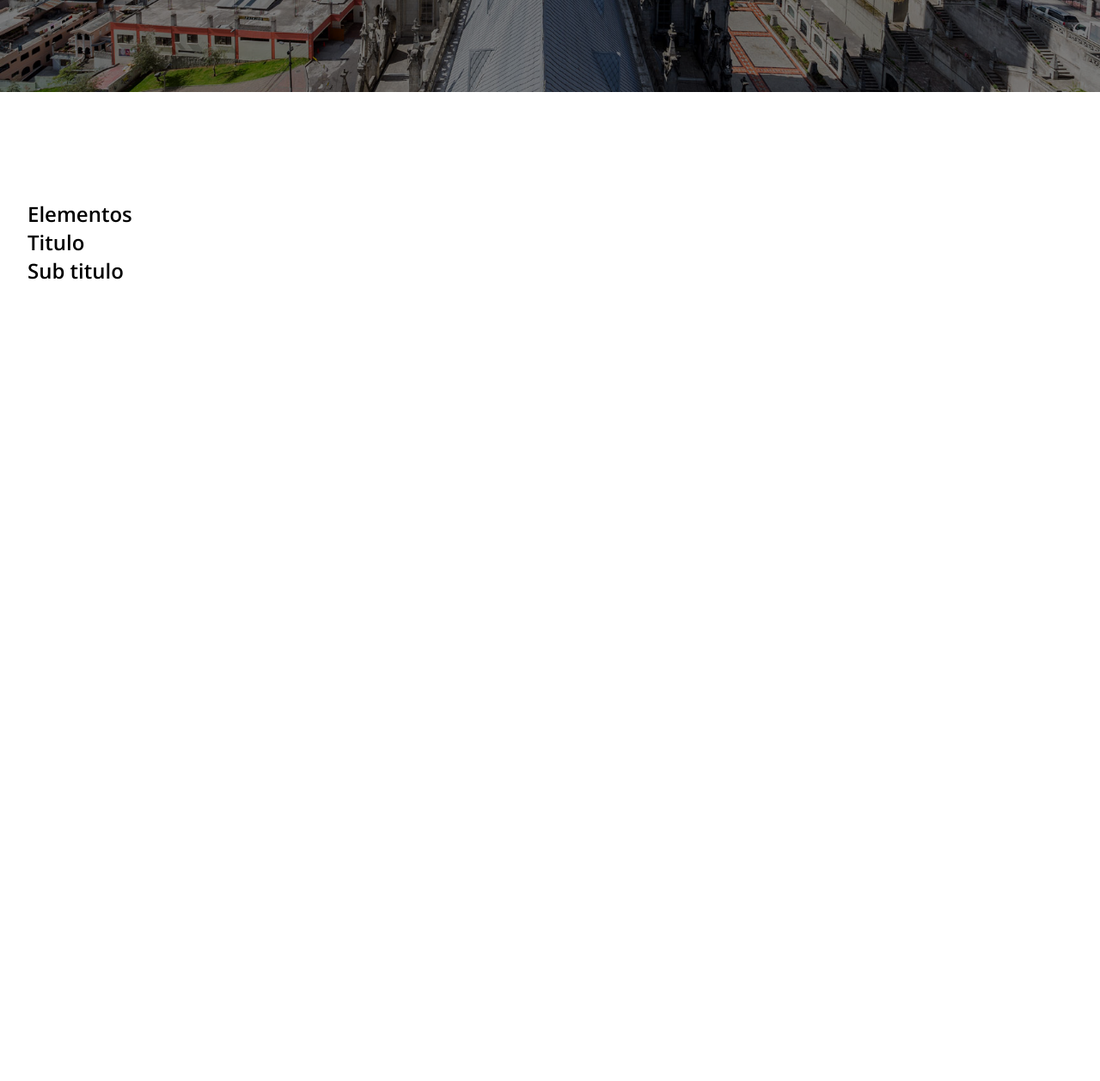
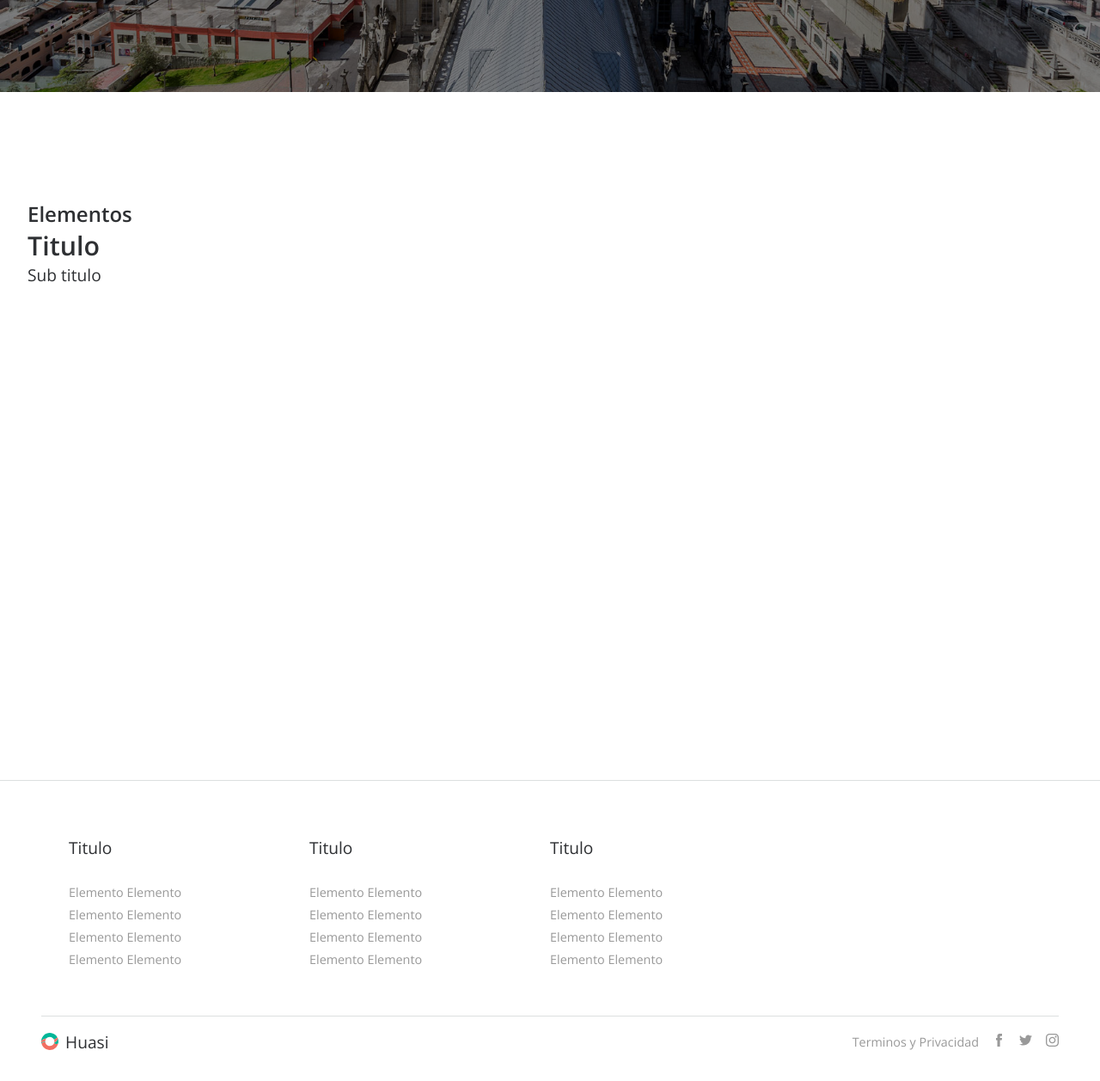
Before and after one commit to guoyu07/Huasi, a PHP site: page / in a window 1280 px wide. Shown: the part 693-1950 px from the top of the page at 86% size. Before the commit the page ends 1018 px from the top, so only its background shows below. Run offline with PHP 8.4, Linux system fonts and the light colour scheme; some libraries are stand-ins or nearby versions.

Commit message:
Footer y social icons
Crear el html y css básico para el footer del sitio. Añadir los iconos
soy de redes sociales

```diff
--- a/index.php
+++ b/index.php
@@ -20,7 +20,7 @@
     <div class="main-header">
       <div class="header-logo">
         <a href="../">
-          <?php echo file_get_contents("img/logo.svg"); ?>
+          <?php echo file_get_contents("img/logo.svg");?>
           <h2>Huasi</h2>
         </a>
       </div>
@@ -49,10 +49,54 @@
 
     <!-- Wrappewr-->
     <div class="wrapper">
-      <div class="full-heigh container">
+      <div class="full-height container air-both">
         <h2>Elementos</h2>
         <h2 class="title">Titulo</h2>
         <h2 class="subtitle">Sub titulo</h2>
+      </div>
+    </div>
+
+    <div class="main-footer">
+      <div class="foot-section">
+        <div class="col-3">
+          <h2 class="subtitle">Titulo</h2>
+          <p>Elemento Elemento</p>
+          <p>Elemento Elemento</p>
+          <p>Elemento Elemento</p>
+          <p>Elemento Elemento</p>
+        </div>
+        <div class="col-3">
+          <h2 class="subtitle">Titulo</h2>
+          <p>Elemento Elemento</p>
+          <p>Elemento Elemento</p>
+          <p>Elemento Elemento</p>
+          <p>Elemento Elemento</p>
+        </div>
+        <div class="col-3">
+          <h2 class="subtitle">Titulo</h2>
+          <p>Elemento Elemento</p>
+          <p>Elemento Elemento</p>
+          <p>Elemento Elemento</p>
+          <p>Elemento Elemento</p>
+        </div>
+      </div>
+      <div class="foot-section">
+        <div>
+          <img src="img/logo.svg" alt="logo">
+          <h2 class="subtitle">Huasi</h2>
+        </div>
+        <div>
+          <a href="#"><p>Terminos y Privacidad</p></a>
+          <a href="#">
+            <?php echo file_get_contents("img/svg/facebook.svg");?>
+          </a>
+          <a href="#">
+          <?php echo file_get_contents("img/svg/twitter.svg");?>
+          </a>
+          <a href="#">
+          <?php echo file_get_contents("img/svg/instagram.svg");?>
+          </a>
+        </div>
       </div>
     </div>
     <script src="https://ajax.googleapis.com/ajax/libs/jquery/1.12.4/jquery.min.js"></script>
--- a/style/huasi.css
+++ b/style/huasi.css
@@ -15,6 +15,7 @@
 html,
 body{
   height: 100%;
+  color: #2e3033;
 }
 
 /*Definir la fuente para el proyecto*/
@@ -93,10 +94,10 @@ body{
 /**class change main-header,
  efecto de scrool**/
 
- .change{
-   background-color: transparent;
-   margin-top: 1em;
- }
+.change{
+  background-color: transparent;
+  margin-top: 1em;
+}
 
  .change a,
  .change .header-logo h2{
@@ -110,6 +111,59 @@ body{
  .change a:hover{
    color: #fff;
  }
+
+/***********************
+-----Sistema de Grid----
+***********************/
+
+.col-12{
+  width: 100%;
+}
+
+.col-11{
+  width: 91.66666667%;
+}
+
+.col-10{
+  width: 83.33333333%;
+}
+
+.col-9{
+  width: 75%;
+}
+
+.col-8{
+  width: 66.66666667%;
+}
+
+.col-7{
+  width: 58.33333333%;
+}
+
+.col-6{
+  width: 50%;
+}
+
+.col-5{
+  width: 41.66666667%;
+}
+
+.col-4{
+  width: 33.33333333%;
+}
+
+.col-3{
+  width: 25%;
+}
+
+.col-2{
+  width: 16.66666667%;
+}
+
+.col-1{
+  width: 8.33333333%;
+}
+
 
 /***********************
 --Elementos de Interfaz--
@@ -148,6 +202,21 @@ body{
   flex-direction: column;
 }
 
+.container{
+  padding: 0 2em;
+}
+
+.air-both{
+  padding-top: 3.75em;
+  padding-bottom: 3.75em;
+}
+
+.img-responsive{
+  max-width: 100%;
+}
+
+/*** Textos**/
+
 .hero-title{
   color: #f7f7f7;
   font-size: 2.5em;
@@ -157,8 +226,19 @@ body{
   color: #f7f7f7;
 }
 
-.container{
-  padding: 3.75em 2em;
+.title,
+.subtitle{
+  color: #2e3033;
+}
+
+.title{
+  font-size: 1.9em;
+  font-weight: 600;
+}
+
+.subtitle{
+  font-size: 1.2em;
+  font-weight: 300;
 }
 
 /***********************
@@ -215,5 +295,95 @@ input:focus {
 }
 
 .btn-submit:hover{
-  background-color:#00b698
+  background-color:#00b698;
 }
+
+/***********************
+-----Main-footer-----
+***********************/
+
+.main-footer{
+  padding: 1em 3em;
+  display: flex;
+  flex-direction: column;
+  justify-content: center;
+  border-top: 1px solid #dce0e0;
+}
+
+.main-footer,
+.main-footer a{
+  color: #999;
+}
+
+.main-footer h2{
+  font-weight: 400;
+}
+
+.main-footer p{
+  font-size: 0.9em;
+  margin: 0;
+}
+
+.main-footer img{
+  height: 20px;
+  width: 20px;
+  margin-right: 0.5em;
+}
+
+.main-footer svg{
+  height: 15px;
+  width: 15px;
+  transition: 400ms;
+}
+
+.main-footer .foot-section:last-of-type div:last-of-type a:not(:last-of-type){
+  margin-right: 1em;
+}
+
+.main-footer svg:hover .st0{
+  fill: #2e3033;
+  cursor: pointer;
+}
+
+.main-footer a:hover{
+  color: #2e3033;
+}
+
+.main-footer .foot-section{
+  display: flex;
+  flex-direction: row;
+  justify-content: space-between;
+  align-items: center;
+  padding: 1em 0;
+}
+
+.main-footer .foot-section:first-of-type{
+  padding: 3em 2em;
+  justify-content: flex-start;
+}
+
+.main-footer .col-3{
+  display: flex;
+  flex-direction: column;
+  align-items: flex-start;
+  justify-content: center;
+}
+
+.main-footer .col-3 p{
+  margin-bottom: 0.5em;
+}
+
+.main-footer .col-3 h2{
+  margin-bottom: 1.5em;
+}
+
+.main-footer .foot-section:last-of-type{
+  border-top: 1px solid #dce0e0;
+}
+
+.main-footer .foot-section:last-of-type div{
+  display: flex;
+  flex-direction: row;
+  justify-content: center;
+  align-items: center;
+}
```
Also changed, not shown: img/svg/facebook.svg (added), img/svg/instagram.svg (added), img/svg/twitter.svg (added).
